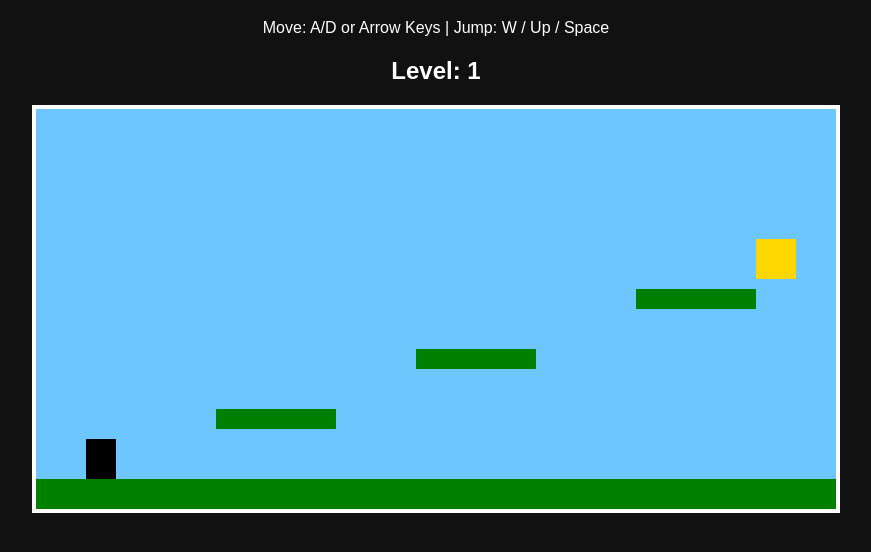
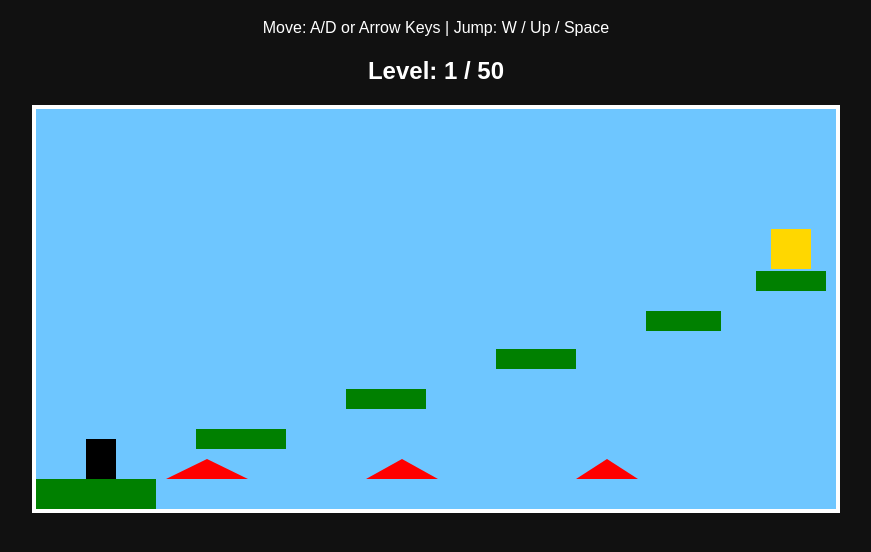
Before and after one commit to ShadowPeregrine/ShadowGames, a plain HTML site: page platformer.html in a window 1280 px wide. Shown: the part 62-614 px from the top of the page, without its empty margins (204-1075 px from the left). Drawn offline with Linux system fonts and the light colour scheme.

Commit message:
Update platformer.html

```diff
--- a/platformer.html
+++ b/platformer.html
@@ -11,7 +11,7 @@
 
 <h1>Shadow Platformer 🕹️</h1>
 <p>Move: A/D or Arrow Keys | Jump: W / Up / Space</p>
-<h2>Level: <span id="level">1</span></h2>
+<h2>Level: <span id="level">1</span> / 50</h2>
 
 <canvas id="game" width="800" height="400"></canvas>
 
@@ -30,78 +30,26 @@ let player = {
   grounded: false
 };
 
-const levels = [
-  {
+const levels = [];
+
+for (let i = 1; i <= 50; i++) {
+  levels.push({
     platforms: [
-      {x:0,y:370,w:800,h:30},
-      {x:180,y:300,w:120,h:20},
-      {x:380,y:240,w:120,h:20},
-      {x:600,y:180,w:120,h:20}
-    ],
-    spikes: [],
-    goal: {x:720,y:130,w:40,h:40}
-  },
-  {
-    platforms: [
-      {x:0,y:370,w:800,h:30},
-      {x:120,y:310,w:100,h:20},
-      {x:300,y:260,w:90,h:20},
-      {x:470,y:210,w:90,h:20},
-      {x:650,y:160,w:80,h:20}
+      {x:0, y:370, w:120, h:30},
+      {x:160, y:330 - (i % 3) * 10, w:90, h:20},
+      {x:310, y:290 - (i % 4) * 10, w:80, h:20},
+      {x:460, y:250 - (i % 5) * 10, w:80, h:20},
+      {x:610, y:210 - (i % 6) * 8, w:75, h:20},
+      {x:720, y:170 - (i % 4) * 8, w:70, h:20}
     ],
     spikes: [
-      {x:250,y:350,w:40,h:20},
-      {x:520,y:350,w:40,h:20}
+      {x:130, y:350, w:80 + i * 2, h:20},
+      {x:330, y:350, w:70 + i * 2, h:20},
+      {x:540, y:350, w:60 + i * 2, h:20}
     ],
-    goal: {x:700,y:110,w:40,h:40}
-  },
-  {
-    platforms: [
-      {x:0,y:370,w:160,h:30},
-      {x:240,y:330,w:90,h:20},
-      {x:410,y:280,w:80,h:20},
-      {x:580,y:230,w:70,h:20},
-      {x:700,y:180,w:80,h:20}
-    ],
-    spikes: [
-      {x:170,y:350,w:60,h:20},
-      {x:340,y:350,w:60,h:20},
-      {x:500,y:350,w:60,h:20}
-    ],
-    goal: {x:720,y:130,w:40,h:40}
-  },
-  {
-    platforms: [
-      {x:0,y:370,w:800,h:30},
-      {x:100,y:320,w:70,h:20},
-      {x:230,y:280,w:70,h:20},
-      {x:360,y:240,w:70,h:20},
-      {x:490,y:200,w:70,h:20},
-      {x:620,y:160,w:70,h:20}
-    ],
-    spikes: [
-      {x:180,y:350,w:70,h:20},
-      {x:330,y:350,w:70,h:20},
-      {x:480,y:350,w:70,h:20},
-      {x:630,y:350,w:70,h:20}
-    ],
-    goal: {x:640,y:110,w:40,h:40}
-  },
-  {
-    platforms: [
-      {x:0,y:370,w:120,h:30},
-      {x:180,y:330,w:70,h:20},
-      {x:320,y:290,w:70,h:20},
-      {x:460,y:250,w:70,h:20},
-      {x:600,y:210,w:70,h:20},
-      {x:720,y:170,w:70,h:20}
-    ],
-    spikes: [
-      {x:130,y:350,w:650,h:20}
-    ],
-    goal: {x:735,y:120,w:40,h:40}
-  }
-];
+    goal: {x:735, y:120, w:40, h:40}
+  });
+}
 
 document.addEventListener("keydown", e => keys[e.key.toLowerCase()] = true);
 document.addEventListener("keyup", e => keys[e.key.toLowerCase()] = false);
@@ -127,7 +75,7 @@ function collide(a,b){
 function nextLevel(){
   level++;
   if(level >= levels.length){
-    alert("You beat all levels!");
+    alert("You beat all 50 levels!");
     level = 0;
   }
   levelText.innerText = level + 1;
```
